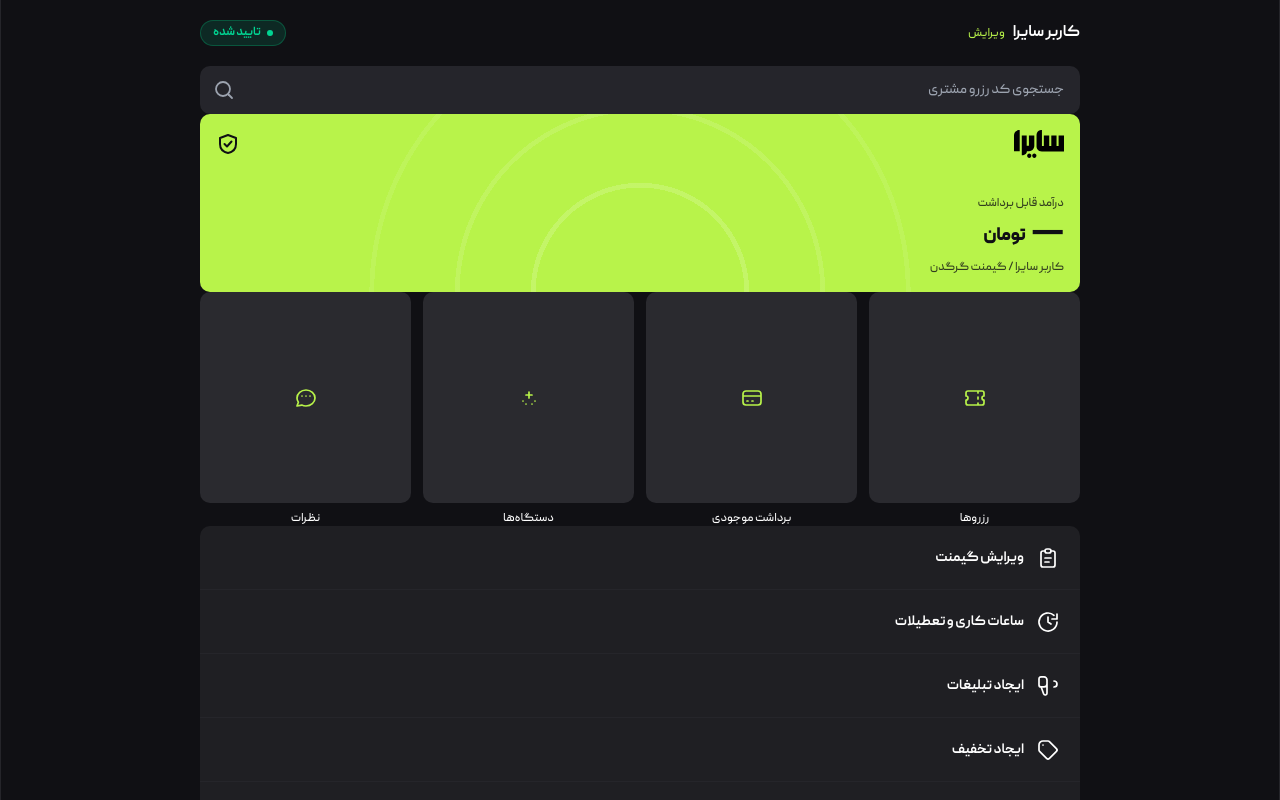
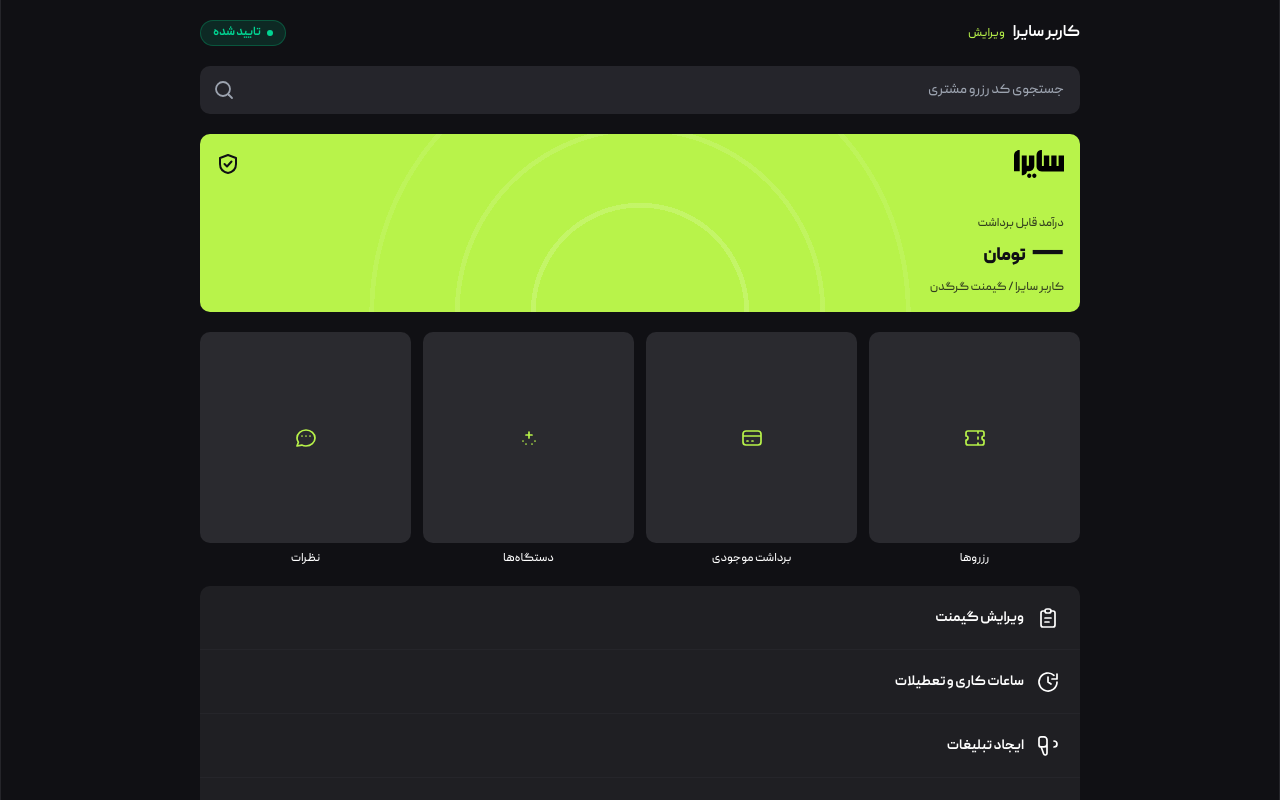
Before and after one commit to moazzen3169/sayra, a Next.js app: page /owner in a window 1280 px wide. Shown: the top 800 px of the page. Built offline with nearby package versions, Linux system fonts and the light colour scheme; no server answers.

Commit message:
udpate owner page gap

```diff
--- a/src/app/owner/page.tsx
+++ b/src/app/owner/page.tsx
@@ -158,8 +158,7 @@ export default function OwnerDashboardPage() {
 
   return (
     <div className="flex flex-col min-h-screen bg-[var(--bg-body)] text-[var(--text-white)] pb-10">
-      <main className="flex-1 px-4 pt-5 flex flex-col gap-5 lg:max-w-[880px] lg:mx-auto lg:w-full lg:px-0">
-        {/* Top bar */}
+<main className="flex-1 px-4 pt-5 flex flex-col gap-5  lg:max-w-[880px] lg:mx-auto lg:w-full lg:px-0">        {/* Top bar */}
         <div className="flex items-center justify-between gap-3">
           <div className="flex items-baseline gap-2 min-w-0">
             <h1 className="text-base font-bold truncate">{ownerName}</h1>
@@ -302,7 +301,7 @@ export default function OwnerDashboardPage() {
         )}
 
         {/* Locked Content Overlay / Container when not approved */}
-        <div className={!isApproved ? "pointer-events-none opacity-40 select-none" : ""}>
+        <div className={!isApproved ? "pointer-events-none opacity-40 flex flex-col select-none" : "flex flex-col gap-5"}>
 
         {/* Search */}
         <form onSubmit={handleSearch} className="relative">
```
